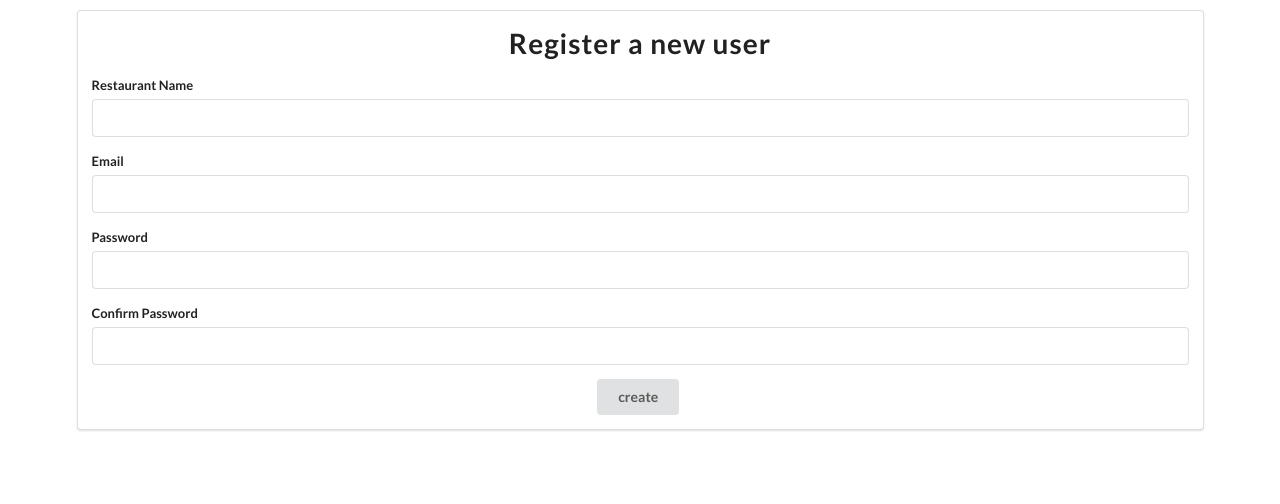
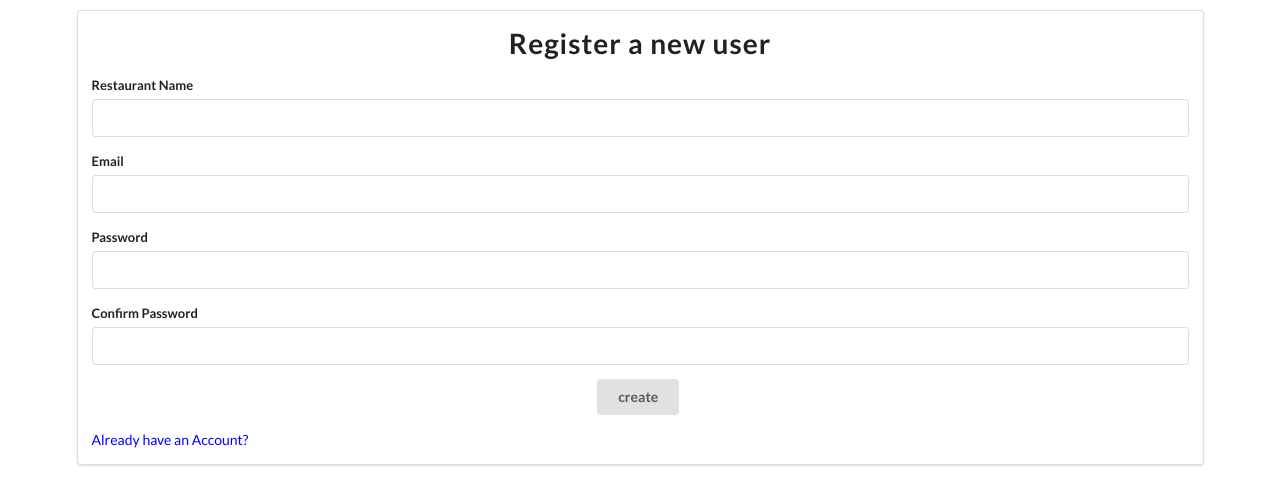
Before and after one commit to ABaulderstone/ASMO-project-frontend, a React (Create React App) app: page /register in a window 1280 px wide. Shown: the top 504 px of the page. Built offline with nearby package versions, Linux system fonts and the light colour scheme; no server answers.

Commit message:
added Links between registerform and loginform

```diff
--- a/src/components/forms/RegisterForm.js
+++ b/src/components/forms/RegisterForm.js
@@ -1,9 +1,11 @@
 import React, { Component } from "react";
+import { Link } from "react-router-dom"
 import { registerUser } from "./../../actions";
 import { connect } from "react-redux";
 import { Field, reduxForm, SubmissionError } from "redux-form";
 import Input from "./fields/Input";
 import "./../../styles/RegisterForm.css"
+
 
 class RegisterForm extends Component {
   onFormSubmit = async formValues => {
@@ -43,6 +45,9 @@ class RegisterForm extends Component {
             <input className="ui button" type="submit" value="create" />
           </div>
         </div>
+        <Link to="/login">
+          <button className="button-style new-account-button button-effect">Already have an Account?</button>
+        </Link>
 
       </form>
       </>
--- a/src/components/forms/ReviewForm.js
+++ b/src/components/forms/ReviewForm.js
@@ -50,7 +50,6 @@ class ReviewForm extends Component {
     render() {
       const { handleSubmit, error} = this.props;
       if (this.props.review.isSubmitted) {
-
         this.props.history.push("/thankyou")
       }
       return (
--- a/src/components/pages/ThankyouPage.js
+++ b/src/components/pages/ThankyouPage.js
@@ -11,7 +11,12 @@ class ThankyouPage extends Component {
 
     render () {
         return (
-            <h1>Thankyou For Your Feedback!</h1>
+            <div className="ui container">
+                <div className="ui segment" style={{textAlign: "center"}}>
+                    <h1>Thankyou For Your Feedback!</h1>
+                </div>
+            </div>
+
         )
 
 
```
